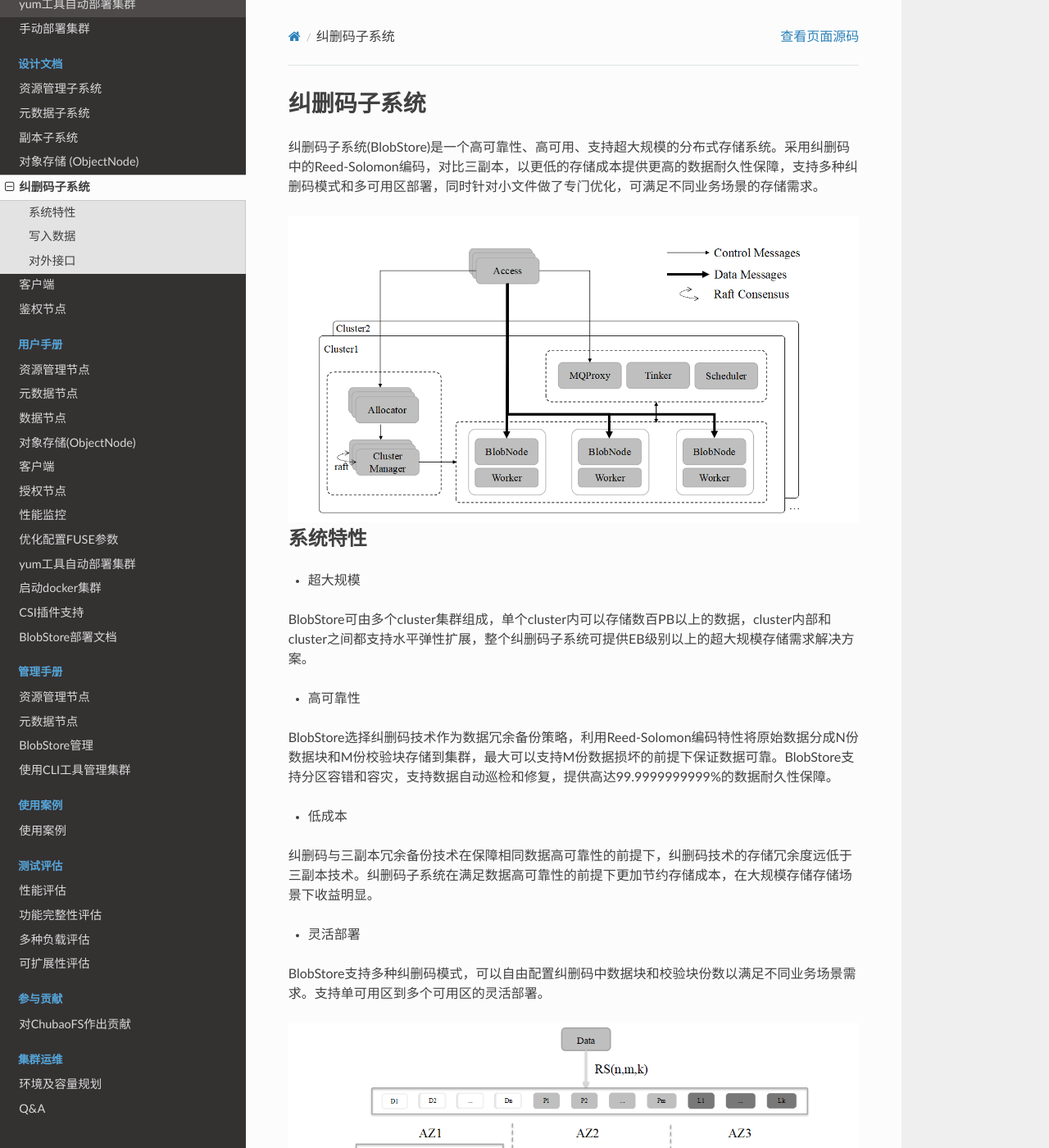
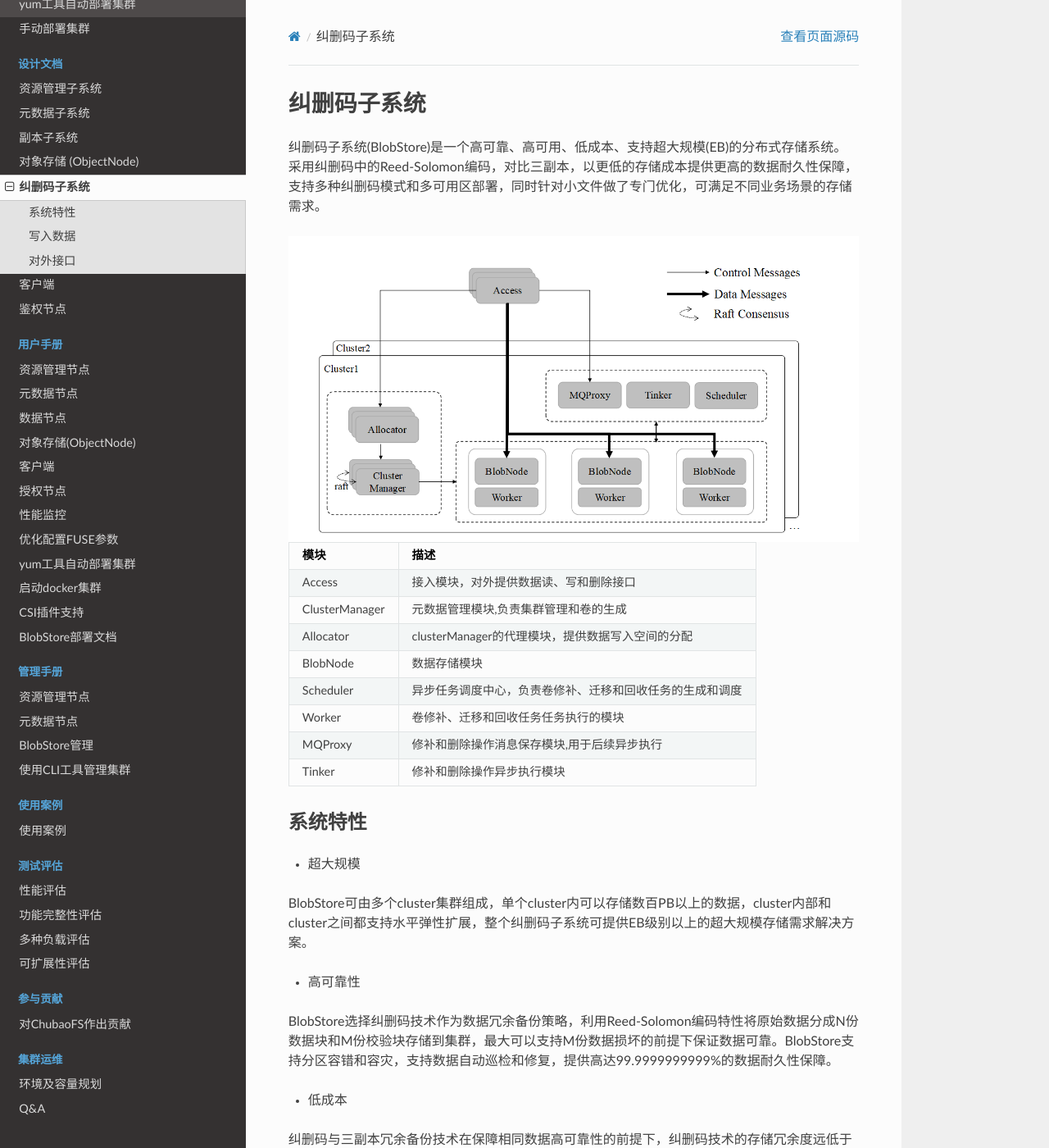
Before and after one commit to cubefs/docs-zh, a Sphinx documentation site: the page built from docs/source/design/blobstore.rst, in a window 1280 px wide and 1400 px high. Shown: the whole window at 82% size. Built offline with Sphinx 7.4.7 and the Read the Docs theme 2.0.0, drawn with Linux system fonts in a browser that asks for light colours.

Commit message:
docs:change blobstore doc
Signed-off-by: xiangcai1215 <505892459@qq.com>

```diff
--- a/docs/source/design/blobstore.rst
+++ b/docs/source/design/blobstore.rst
@@ -1,11 +1,28 @@
 纠删码子系统
 =======================
 
-纠删码子系统(BlobStore)是一个高可靠性、高可用、支持超大规模的分布式存储系统。采用纠删码中的Reed-Solomon编码，对比三副本，以更低的存储成本提供更高的数据耐久性保障，支持多种纠删码模式和多可用区部署，同时针对小文件做了专门优化，可满足不同业务场景的存储需求。
+纠删码子系统(BlobStore)是一个高可靠、高可用、低成本、支持超大规模(EB)的分布式存储系统。采用纠删码中的Reed-Solomon编码，对比三副本，以更低的存储成本提供更高的数据耐久性保障，支持多种纠删码模式和多可用区部署，同时针对小文件做了专门优化，可满足不同业务场景的存储需求。
 
 .. image:: pic/blobstore.png
    :align: center
    :alt: Blobstore Architecture
+
+
+.. csv-table::
+   :header: "模块",  "描述"
+
+   "Access",  "接入模块，对外提供数据读、写和删除接口"
+   "ClusterManager",  "元数据管理模块,负责集群管理和卷的生成"
+   "Allocator",  "clusterManager的代理模块，提供数据写入空间的分配"
+   "BlobNode",  "数据存储模块"
+   "Scheduler",  "异步任务调度中心，负责卷修补、迁移和回收任务的生成和调度"
+   "Worker",  "卷修补、迁移和回收任务任务执行的模块"
+   "MQProxy",  "修补和删除操作消息保存模块,用于后续异步执行"
+   "Tinker",  "修补和删除操作异步执行模块"
+
+
+
+
 
 系统特性
 --------------------------
--- a/docs/source/overview.rst
+++ b/docs/source/overview.rst
@@ -19,7 +19,7 @@ ChubaoFS由 *元数据子系统* ，*数据子系统* 和 *资源管理节点*
 数据子系统分为副本子系统和纠删码子系统，两种子系统可同时存在，也都可单独存在
 
 + 副本子系统由数据节点组成，每个节点管理一组 *数据分片*，多个节点的 *数据分片* 构成副本组
-+ 纠删码子系统底层通过纠删码的方式来存储数据
++ 纠删码子系统由多个数据节点组成，每个节点管理一组*数据分片*，多个节点的*数据分片*构成一组纠删码卷
 
 在ChubaoFS中，卷是一个逻辑概念，由多个元数据和数据分片组成。
 从客户端的角度看，卷可以被看作是可被容器访问的文件系统实例。
@@ -59,4 +59,4 @@ POSIX兼容
 纠删码存储
 ^^^^^^^^^^^^^^^^^
 
-支持纠删码的数据存储方式，纠删码子系统具备高可靠性、高可用、支持超大规模的特性（纠删码卷暂不支持修改写和覆盖写操作)
+支持纠删码的数据存储方式，纠删码子系统具备高可靠、高可用、低成本、支持超大规模(EB)的特性（纠删码卷暂不支持修改写和覆盖写操作)
```
Also changed, not shown: docs/source/design/pic/get-data.png (added), docs/source/design/pic/put-data.png.
